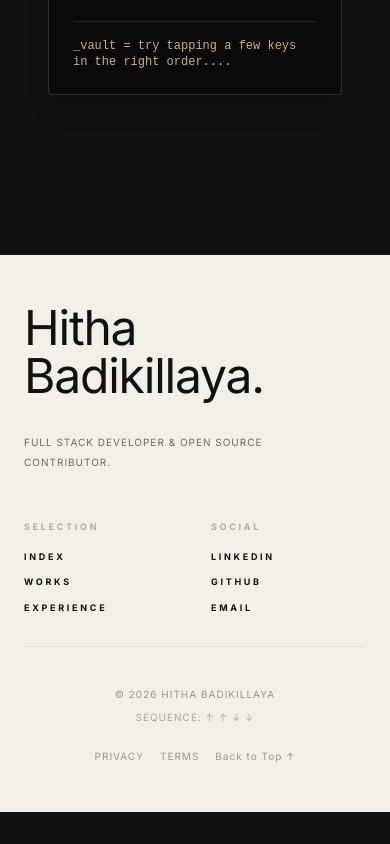
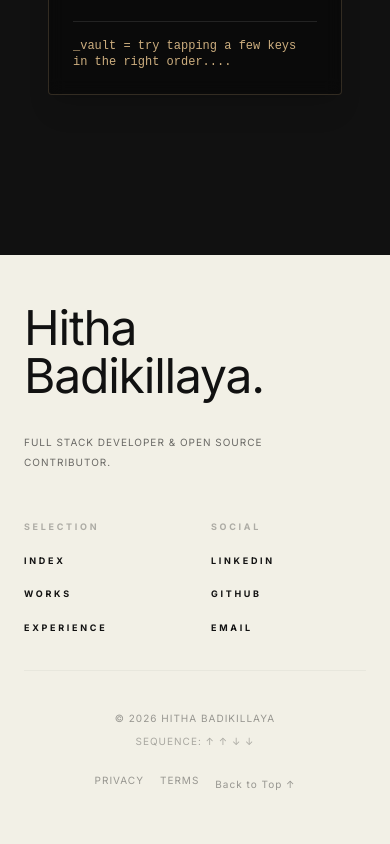
Before and after one commit to HithaBadikillaya/Portfolio, a React (Vite) app: page / in a window 390 px wide. Shown: the part 1224-2068 px from the top of the page. Before the commit the page ends 2036 px from the top, so only its background shows below. Built offline with nearby package versions, Linux system fonts and the light colour scheme; a web font is replaced by a local one.

Commit message:
fix: footer links issue in mobile

```diff
--- a/src/components/Footer.jsx
+++ b/src/components/Footer.jsx
@@ -1,29 +1,31 @@
+import { Link } from 'react-router-dom';
+
 export const Footer = () => {
   return (
-    <footer id="site-footer" className="mt-12 border-t border-primary/10 py-12 px-6 md:px-12 lg:px-48 bg-primary text-paper">
+    <footer id="site-footer" className="relative z-10 mt-12 border-t border-primary/10 py-12 px-6 md:px-12 lg:px-48 bg-primary text-paper">
       <div className="flex flex-col lg:flex-row justify-between items-start gap-12 lg:gap-20">
         <div className="space-y-8">
           <h2 className="text-5xl md:text-7xl font-sans text-bg-secondary tracking-tight">Hitha Badikillaya.</h2>
           <p className="max-w-xs text-[10px] md:text-xs uppercase tracking-widest leading-loose opacity-60">
             Full Stack Developer & Open Source Contributor.
-         </p>
+          </p>
         </div>
 
         <div className="grid grid-cols-2 gap-8 md:gap-12 text-[9px] md:text-[10px] uppercase tracking-[0.3em] font-bold w-full lg:w-auto">
           <div className="space-y-4">
             <p className="opacity-30">Selection</p>
             <ul className="space-y-3">
-              <li><a href="/" className="hover:text-secondary transition-colors">Index</a></li>
-              <li><a href="/projects" className="hover:text-secondary transition-colors">Works</a></li>
-              <li><a href="/experience" className="hover:text-secondary transition-colors">Experience</a></li>
+              <li><Link to="/" className="block hover:text-secondary transition-colors py-1">Index</Link></li>
+              <li><Link to="/projects" className="block hover:text-secondary transition-colors py-1">Works</Link></li>
+              <li><Link to="/experience" className="block hover:text-secondary transition-colors py-1">Experience</Link></li>
             </ul>
           </div>
           <div className="space-y-4">
             <p className="opacity-30">Social</p>
             <ul className="space-y-3">
-              <li><a href="https://linkedin.com/in/hithabadikillaya" target="_blank" rel="noopener noreferrer" className="hover:text-secondary transition-colors">LinkedIn</a></li>
-              <li><a href="https://github.com/HithaBadikillaya" target="_blank" rel="noopener noreferrer" className="hover:text-secondary transition-colors">GitHub</a></li>
-              <li><a href="mailto:hithabadikillaya@gmail.com" className="hover:text-secondary transition-colors">Email</a></li>
+              <li><a href="https://linkedin.com/in/hithabadikillaya" target="_blank" rel="noopener noreferrer" className="block hover:text-secondary transition-colors py-1">LinkedIn</a></li>
+              <li><a href="https://github.com/HithaBadikillaya" target="_blank" rel="noopener noreferrer" className="block hover:text-secondary transition-colors py-1">GitHub</a></li>
+              <li><a href="mailto:hithabadikillaya@gmail.com" className="block hover:text-secondary transition-colors py-1">Email</a></li>
             </ul>
           </div>
         </div>
@@ -37,7 +39,7 @@ export const Footer = () => {
         <div className="flex gap-4 md:gap-8">
           <span>Privacy</span>
           <span>Terms</span>
-          <button onClick={() => window.scrollTo({ top: 0, behavior: 'smooth' })} className="hover:text-secondary transition-colors">Back to Top ↑</button>
+          <button onClick={() => window.scrollTo({ top: 0, behavior: 'smooth' })} className="hover:text-secondary transition-colors py-1">Back to Top ↑</button>
         </div>
       </div>
     </footer>
```
